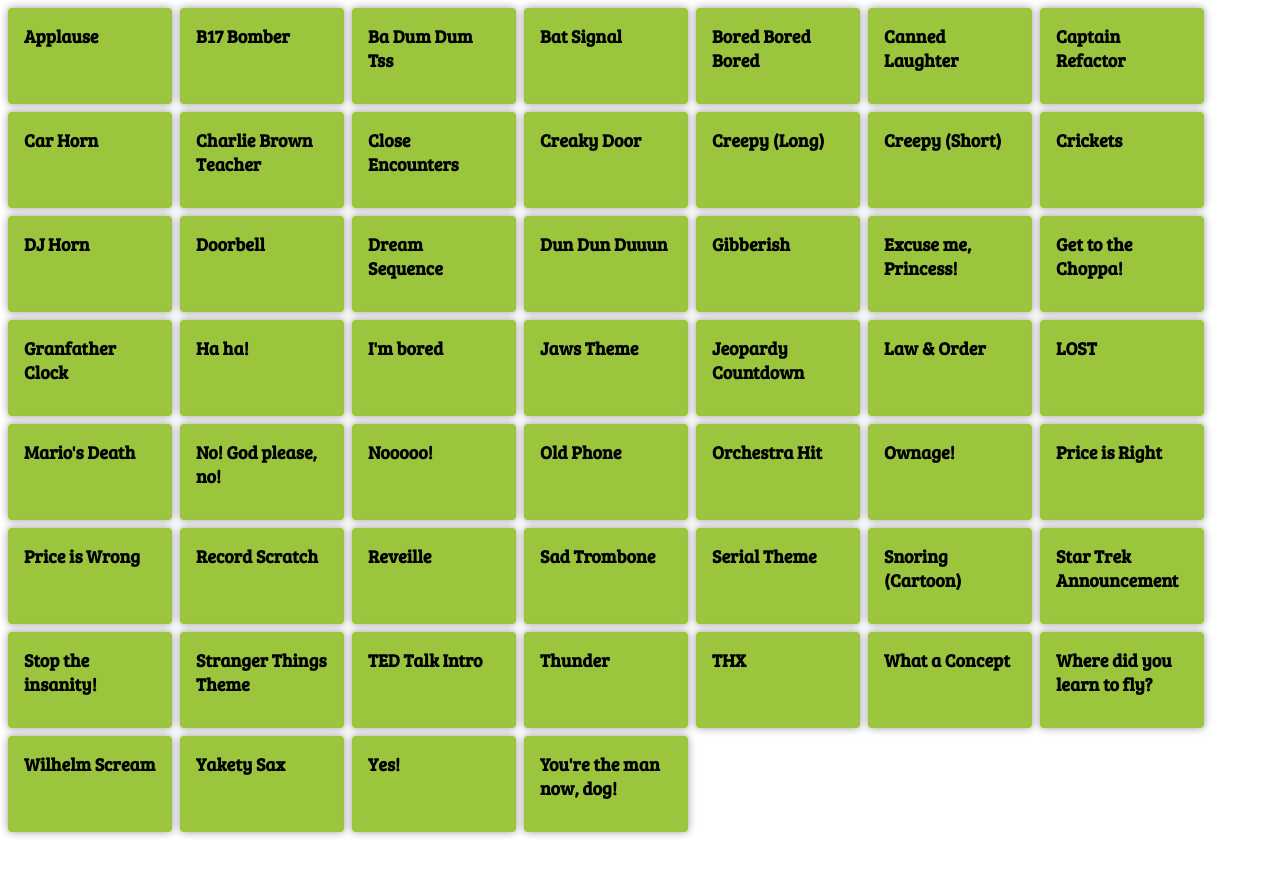
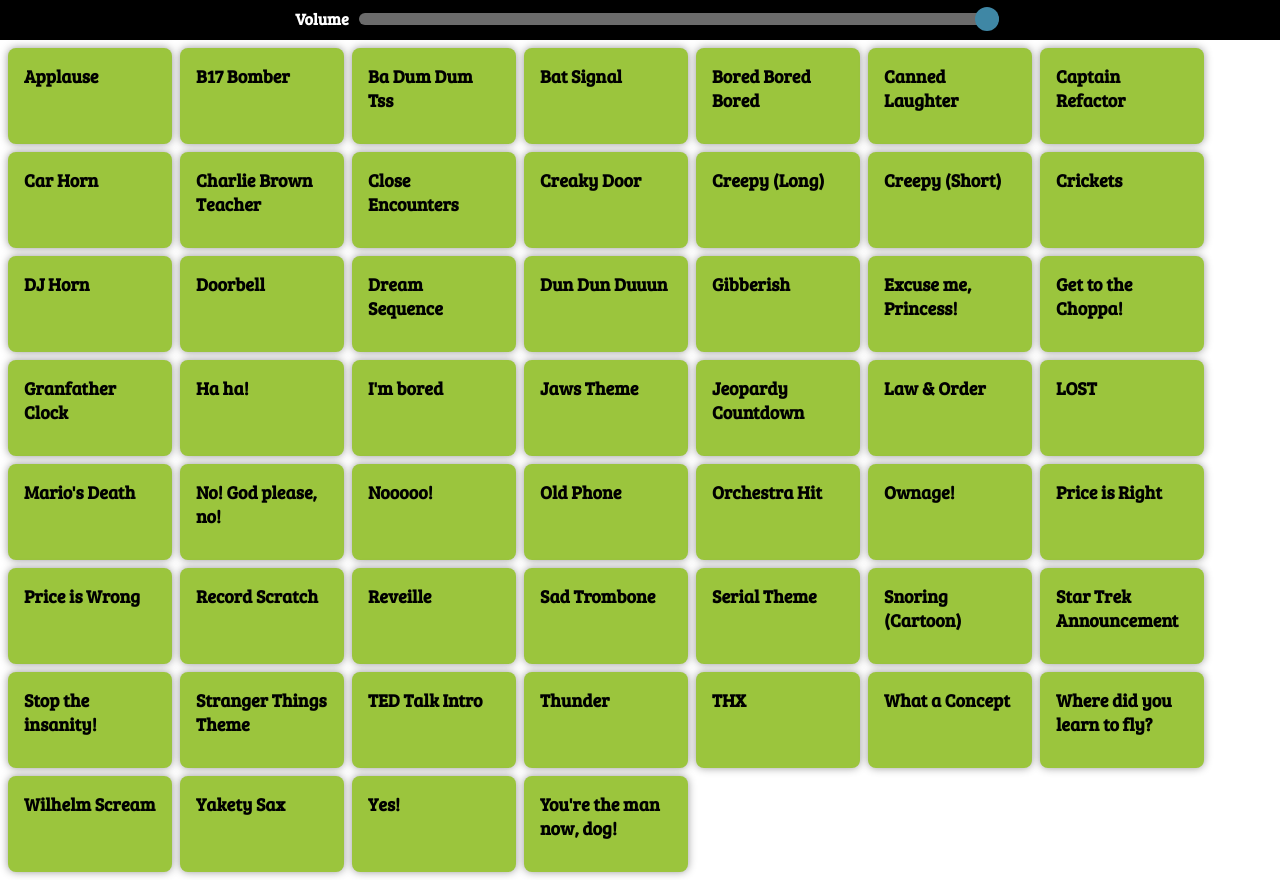
Before and after one commit to spilth/noisepanel, a React (Create React App) app: page / in a window 1280 px wide. Before the commit the page ends 840 px from the top, so only its background shows below. Built offline with nearby package versions, Linux system fonts and the light colour scheme.

Commit message:
Adds a master volume slider

```diff
--- a/src/App.scss
+++ b/src/App.scss
@@ -1,8 +1,56 @@
 @import "./theme/colors.scss";
 @import "./theme/typography.scss";
 
+.sound-effects__header {
+  position: fixed;
+  top: 0;
+  background: $black;
+  width: 100%;
+  text-align: center;
+  height: 24px;
+  padding: 8px;
+}
+
 .sound-effects {
-  margin: 4px;
+  margin: 44px 4px 4px 4px;
   display: flex;
   flex-wrap: wrap;
 }
+
+.sound-effects__volume__label {
+  color: $white;
+  font-weight: bold;
+  margin-right: 8px;
+}
+
+.sound-effects__volume__slider {
+  appearance: none;
+  width: 50%;
+  height: 12px;
+  border-radius: 6px;
+  background: $gray;
+  outline: none;
+  opacity: 0.7;
+  transition: opacity 0.2s;
+}
+
+.sound-effects__volume__slider:hover {
+  opacity: 1;
+}
+
+.sound-effects__volume__slider::-webkit-slider-thumb {
+  appearance: none;
+  width: 24px;
+  height: 24px;
+  border-radius: 50%;
+  background: $blue-jeans;
+  cursor: pointer;
+}
+
+.sound-effects__volume__slider::-moz-range-thumb {
+  width: 24px;
+  height: 24px;
+  border-radius: 50%;
+  background: $blue-jeans;
+  cursor: pointer;
+}
--- a/src/App.tsx
+++ b/src/App.tsx
@@ -1,8 +1,9 @@
-import React from "react";
+import React, { FC, useState } from "react";
 import "./App.scss";
 import SoundEffect from "./components/SoundEffect/SoundEffect";
 
-const App: React.FC = () => {
+const App: FC = () => {
+  const [volume, setVolume] = useState(1);
   const sounds = [
     { name: "Applause", path: "/sounds/applause.mp3" },
     { name: "B17 Bomber", path: "/sounds/b17-bomber.mp3" },
@@ -69,10 +70,27 @@ const App: React.FC = () => {
   ];
 
   return (
-    <div className="sound-effects">
-      {sounds.map(sound => (
-        <SoundEffect key={sound.path} name={sound.name} path={sound.path} />
-      ))}
+    <div>
+      <div className="sound-effects__header">
+        <label className="sound-effects__volume__label">Volume</label>
+        <input
+          className="sound-effects__volume__slider"
+          type="range"
+          min={0}
+          max={1}
+          step={0.01}
+          value={volume}
+          onChange={({ target: { value } }) =>
+            setVolume(Number.parseFloat(value))
+          }
+        />
+      </div>
+
+      <div className="sound-effects">
+        {sounds.map(({ name, path }) => (
+          <SoundEffect key={path} name={name} path={path} volume={volume} />
+        ))}
+      </div>
     </div>
   );
 };
--- a/src/components/SoundEffect/SoundEffect.scss
+++ b/src/components/SoundEffect/SoundEffect.scss
@@ -1,20 +1,22 @@
+@import "../../theme/colors.scss";
+
 .sound-effect {
   width: 132px;
   height: 64px;
   margin: 4px;
   padding: 16px;
-  border-radius: 4px;
+  border-radius: 8px;
   font-size: 18px;
   font-weight: bold;
   cursor: pointer;
-  background: #9bc53d;
-  box-shadow: 0 0 8px #999;
+  background: $android-green;
+  box-shadow: 0 0 8px $gray;
 }
 
 .sound-effect:hover {
-  box-shadow: 0 0 6px #000;
+  box-shadow: 0 0 8px $black;
 }
 
 .sound-effect__playing {
-  background: #e55934;
+  background: $flame;
 }
--- a/src/components/SoundEffect/SoundEffect.tsx
+++ b/src/components/SoundEffect/SoundEffect.tsx
@@ -1,4 +1,4 @@
-import React, { FC, useRef, useState } from "react";
+import React, { FC, useEffect, useRef, useState } from "react";
 import classNames from "classnames";
 
 import "./SoundEffect.scss";
@@ -6,18 +6,23 @@ import "./SoundEffect.scss";
 interface SoundEffectProps {
   name: string;
   path: string;
+  volume: number;
 }
 
-const SoundEffect: FC<SoundEffectProps> = props => {
+const SoundEffect: FC<SoundEffectProps> = ({ name, path, volume }) => {
   const audioElement = useRef(null);
   const [playing, setPlaying] = useState(false);
 
-  const toggleAudio = () => {
-    if (audioElement !== null) {
+  useEffect(() => {
+    const current: HTMLAudioElement =
+      audioElement.current || new HTMLAudioElement();
+    current.volume = volume;
+  });
+
+  const togglePlaying = () => {
     const current: HTMLAudioElement =
       audioElement.current || new HTMLAudioElement();
 
-      if (current !== null) {
     if (playing) {
       current.load();
       setPlaying(false);
@@ -25,12 +30,6 @@ const SoundEffect: FC<SoundEffectProps> = props => {
       current.play().then(() => {});
       setPlaying(true);
     }
-      }
-    }
-  };
-
-  const audioFinished = () => {
-    setPlaying(false);
   };
 
   return (
@@ -38,11 +37,10 @@ const SoundEffect: FC<SoundEffectProps> = props => {
       className={classNames("sound-effect", {
         "sound-effect__playing": playing
       })}
-      onClick={toggleAudio}
+      onClick={togglePlaying}
     >
-      <p>{props.name}</p>
-
-      <audio src={props.path} ref={audioElement} onEnded={audioFinished} />
+      <p>{name}</p>
+      <audio src={path} ref={audioElement} onEnded={() => setPlaying(false)} />
     </div>
   );
 };
--- a/src/theme/colors.scss
+++ b/src/theme/colors.scss
@@ -1 +1,11 @@
-// Empty for now
+// https://coolors.co/5bc0eb-fde74c-9bc53d-e55934-fa7921
+
+$black: #000;
+$gray: #999;
+$white: #fff;
+
+$android-green: #9bc53d;
+$blue-jeans: #5bc0eb;
+$flame: #e55934;
+$gargoyle-gas: #fde74c;
+$princeton-orange: #fa7921;
```
Lines whose indentation alone changed are shown as unchanged.
